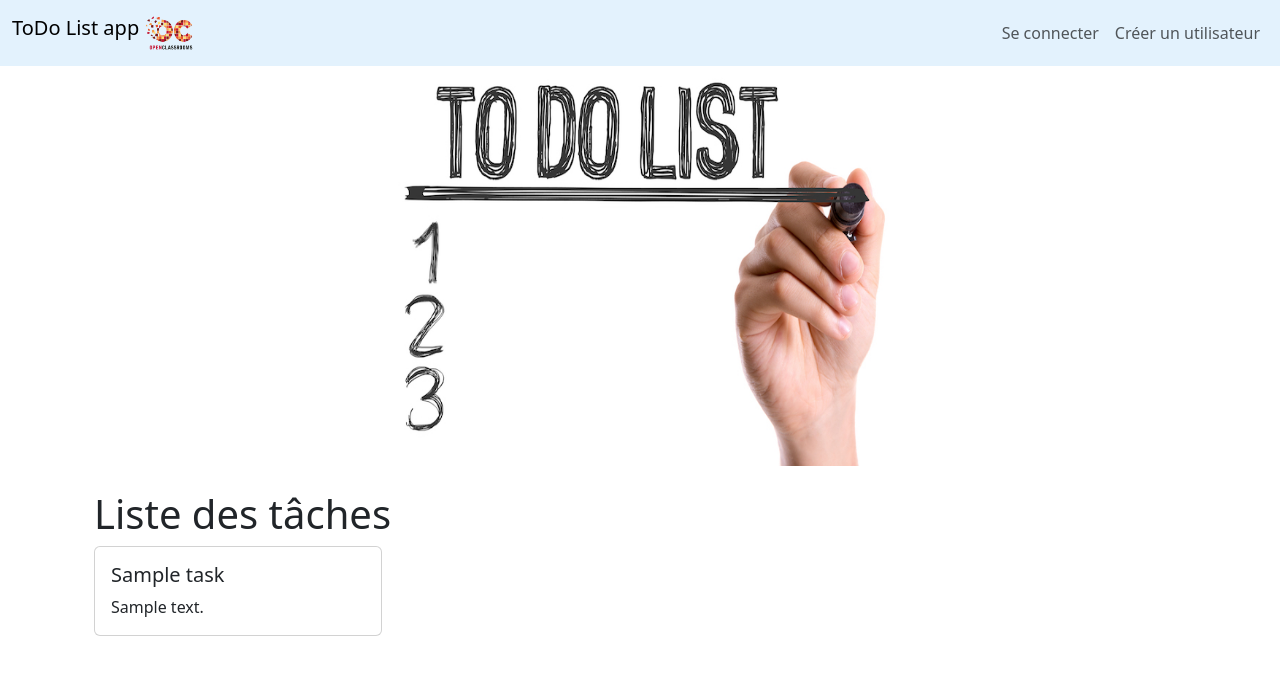
After one commit to jonatanocr/p8_todoList, a Symfony app: template templates/task/list.html.twig in a window 1280 px wide. The commit adds this page. Shown: the top 675 px of the page. Run offline with Twig, Linux system fonts and the light colour scheme; the template is opened without the code that fills it: most values are stand-ins (such as "Sample title", 1, 10 or a date in 2020); some libraries are stand-ins or nearby versions.

Commit message:
add list of tasks page

```diff
--- a/templates/homepage/index.html.twig
+++ b/templates/homepage/index.html.twig
@@ -15,5 +15,6 @@
 
 <a class="btn btn-success" href="{{ path('create_task') }}" role="button">Créer une nouvelle tâche</a>
 
+<a class="btn btn-primary" href="{{ path('list_task') }}" role="button">Consulter la liste des tâches à faire</a>
 
 {% endblock %}
--- /dev/null
+++ b/templates/task/list.html.twig
@@ -0,0 +1,33 @@
+{% extends 'base.html.twig' %}
+
+{% block title %}ToDo & Co - Task list{% endblock %}
+
+{% block body %}
+
+<div class="d-flex justify-content-center">
+  <img src="{{ asset('images/banner.png') }}" width="500" height="400" class="" alt="">
+</div>
+
+<div class="container mt-4">
+  <h1 class="bold-txt-med">Liste des tâches</h1>
+
+  {% for task in tasks %}
+  {% if loop.index == 1 or (loop.index-1)%3 == 0 %}
+  <div class="row justify-content-center task_row">
+    {% endif %}
+    <div class="col-sm mb-4">
+      <div class="card" style="width: 18rem;">
+        <div class="card-body">
+          <h5 class="card-title">{{ task.title }}</h5>
+          <p class="card-text">{{ task.content }}</p>
+        </div>
+      </div>
+    </div>
+    {% if loop.index%3 == 0 %}
+  </div>
+  {% endif %}
+  {% endfor %}
+
+</div>
+
+{% endblock %}
```
Also changed, not shown: src/Controller/TaskController.php (+11 -0 lines).
